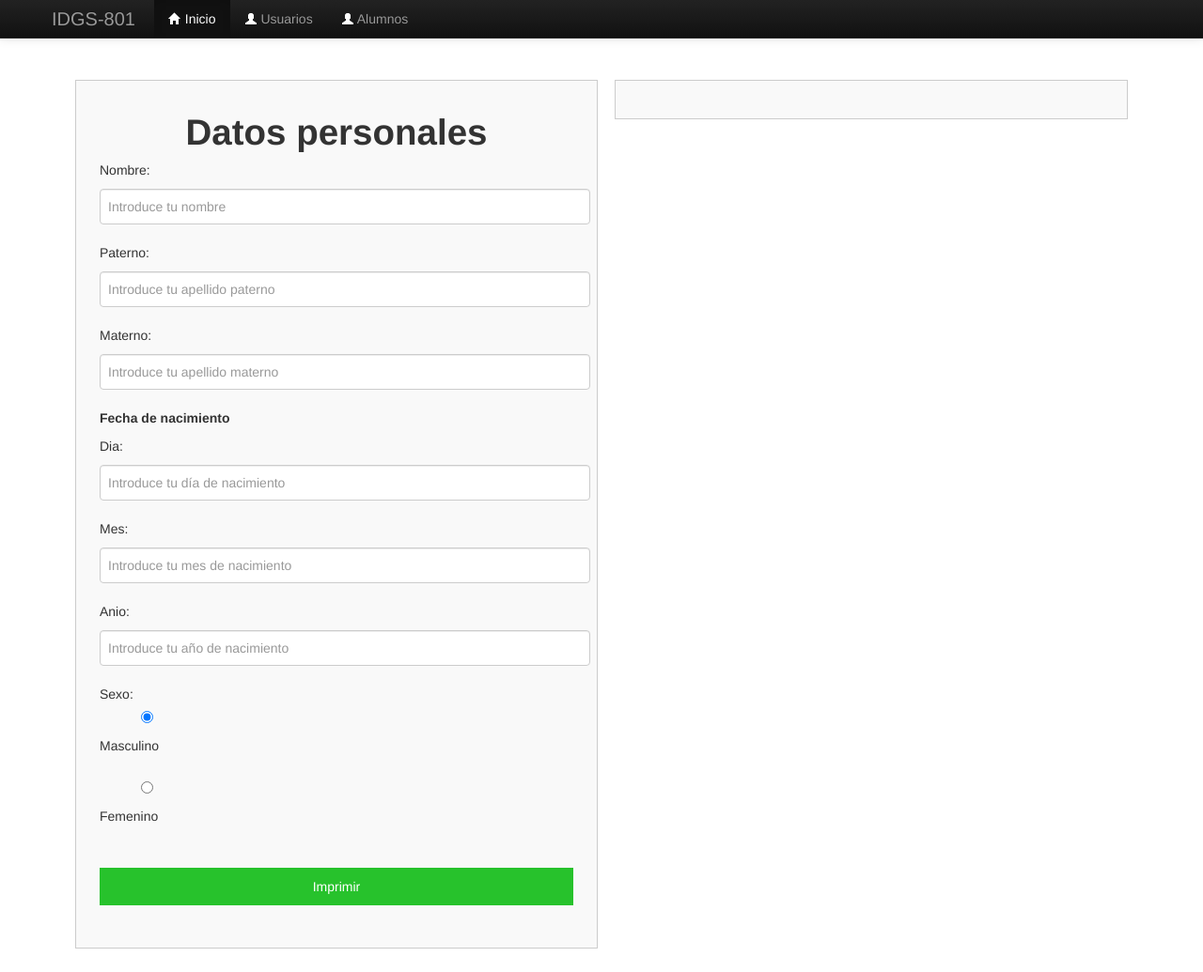
After one commit to IDGS-801-22000823/IntroFlask, a Flask app: page /zodiacos in a window 1280 px wide. The commit adds this page. Shown: the whole page at 94% size. Run offline with Flask 3, Linux system fonts and the light colour scheme; some libraries are stand-ins or nearby versions.

Commit message:
12-03-2025_zodiaco-macros

```diff
--- a/main.py
+++ b/main.py
@@ -4,6 +4,7 @@ from flask_wtf.csrf import CSRFProtect
 from datetime import datetime
 from flask import g
 from flask import flash
+import zodiaco
 
 
 app=Flask(__name__)
@@ -148,30 +149,55 @@ def cinepolis():
 
     return render_template("cinepolis.html", resultado=resultado)
 
+#ZODIACO CHINO
+@app.route("/zodiacos", methods=["GET", "POST"])
+def zodiacos():
 
-@app.route("/zodiaco", methods=["GET", "POST"])
-def zodiaco():
-    resultado = ""
+    nombre = ""
+    paterno = ""
+    materno = ""
+    edad = 0
+    signo = ""
     imagen_zodiaco = ""
-    if request.method == "POST":
-        nombre = request.form["nombre"]
-        paterno = request.form["paterno"]
-        materno = request.form["materno"]
-        dia = int(request.form["dia"])
-        mes = int(request.form["mes"])
-        ano = int(request.form["ano"])
-        #paraedad
+
+    zodiaco_clas = zodiaco.UserForm(request.form)
+
+    if request.method == "POST" and zodiaco_clas.validate():
+
+        nombre = zodiaco_clas.nombre.data
+        paterno = zodiaco_clas.paterno.data
+        materno = zodiaco_clas.materno.data
+        dia = zodiaco_clas.dia.data
+        mes = zodiaco_clas.mes.data
+        anio = zodiaco_clas.anio.data
+
+        mensaje = f"Gracias {nombre} por usar nuestra página ;3"
+        flash(mensaje)
+
+        # edad
         hoy = datetime.now()
-        fecha_nacimiento = datetime(ano, mes, dia)
+        fecha_nacimiento = datetime(anio, mes, dia)
         edad = hoy.year - fecha_nacimiento.year - ((hoy.month, hoy.day) < (fecha_nacimiento.month, fecha_nacimiento.day))
-        #signo del zodiacal
+
+        # signo zodiacal
         signos_chinos = ["mono", "gallo", "perro", "cerdo", "rata", "buey", "tigre", "conejo", "dragon", "serpiente", "caballo", "cabra"]
-        indice = ano % 12
+        indice = anio % 12
         signo = signos_chinos[indice]
-        #La respuesta de la respuesta = respuesta
+
+        # Imagen
         imagen_zodiaco = f"{signo}.jpg"
+        print(f"Signo: {signo}, Imagen: {imagen_zodiaco}")
 
-    return render_template("zodiaco.html",nombre=nombre,paterno=paterno,materno=materno,edad=edad,signo=signo,imagen_zodiaco=imagen_zodiaco)
+    return render_template(
+        "zodiacos.html",
+        form=zodiaco_clas,
+        nombre=nombre,
+        paterno=paterno,
+        materno=materno,
+        edad=edad,
+        signo=signo,
+        imagen_zodiaco=imagen_zodiaco
+    )
 
 @app.route("/Alumnos", methods = ["GET" , "POST"])
 def alumnos():
--- /dev/null
+++ b/static/css/zodiaco.css
@@ -0,0 +1,57 @@
+
+.contenedor-principal {
+    display: flex;
+    justify-content: space-between;
+    align-items: flex-start;
+    padding: 25px;
+}
+
+.formulario {
+    width: 45%;
+    padding: 25px;
+    border: 1px solid #ccc;
+    background-color: #f9f9f9;
+}
+
+.resultado {
+    width: 45%;
+    padding: 20px;
+    border: 1px solid #ccc;
+    background-color: #f9f9f9;
+    text-align: center;
+    display: flex;
+    flex-direction: column;
+    align-items: center;
+}
+
+.mi-div label {
+    margin-top: 10px;
+}
+
+.mi-div input[type="text"],
+.mi-div input[type="number"] {
+    width: 100%;
+    padding: 8px;
+    margin-top: 5px;
+    border: 1px solid #ccc;
+}
+
+.mi-div input[type="radio"]{
+    width: 20%;
+    margin-top: -3px;
+}
+
+.mi-div input[type="submit"] {
+    margin-top: 20px;
+    width: 100%;
+    padding: 10px 20px;
+    background-color: #27c22c;
+    color: white;
+    border: none;
+}
+
+.resultado img {
+    max-width: 75%;
+    height: auto;
+    margin-top: 25px;
+}
--- a/templates/_macros.html
+++ b/templates/_macros.html
@@ -4,6 +4,7 @@
 <p><input name="{{name}}" type="{{type}}" placeholder="{{placeholder}}">   </p>
 
 {%endmacro%}
+
 
 {% macro camposNuevos(field)%}
 <td>{{field.label}}</td>
@@ -18,3 +19,32 @@
 {%endif%}
 
 {% endmacro %}
+
+
+{% macro zodiaco(field=None, name="", placeholder="", type="text", value="", label="", checked=False) %}
+    {% if field %}
+        <!--Para los que se validan asi chido-->
+        <label for="{{ field.id }}">{{ field.label.text }}:</label>
+        <p>
+            {{ field(placeholder=placeholder, **kwargs) | safe }}
+            {% if field.errors %}
+                <ul>
+                    {% for error in field.errors %}
+                        <li style="color: red;">{{ error }}</li>
+                    {% endfor %}
+                </ul>
+            {% endif %}
+        </p>
+    {% else %}
+        <!--Para los que no se validan asi chido-->
+        {% if type == "radio" %}
+            <input type="radio" id="{{ name }}_{{ value }}" name="{{ name }}" value="{{ value }}" {% if checked %}checked{% endif %}>
+            <label for="{{ name }}_{{ value }}">{{ label }}</label><br>
+        {% else %}
+            <label for="{{ name }}">{{ label if label else name }}:</label>
+            <p>
+                <input name="{{ name }}" type="{{ type }}" placeholder="{{ placeholder }}">
+            </p>
+        {% endif %}
+    {% endif %}
+{% endmacro %}
--- /dev/null
+++ b/templates/zodiacos.html
@@ -0,0 +1,51 @@
+{% extends "layout2.html" %}
+
+{% block content %}
+
+{% import "_macros.html" as macro %}
+
+<link rel="stylesheet" href="../static/css/zodiaco.css">
+
+<div class="contenedor-principal">
+
+    <div class="formulario">
+        <form action="/zodiacos" method="post" novalidate>
+
+            {{form.csrf_token}}
+            <input type="hidden" name="csrf_token" value="{{csrf_token()}}"/>
+
+            <div class="mi-div">
+                <h1 style="text-align: center;" >Datos personales</h1>
+
+                {{ macro.zodiaco(field=form.nombre, placeholder="Introduce tu nombre") }}
+                {{ macro.zodiaco(field=form.paterno, placeholder="Introduce tu apellido paterno") }}
+                {{ macro.zodiaco(field=form.materno, placeholder="Introduce tu apellido materno") }}
+                <h5>Fecha de nacimiento</h5>
+                {{ macro.zodiaco(field=form.dia, placeholder="Introduce tu día de nacimiento", type="number") }}
+                {{ macro.zodiaco(field=form.mes, placeholder="Introduce tu mes de nacimiento", type="number") }}
+                {{ macro.zodiaco(field=form.anio, placeholder="Introduce tu año de nacimiento", type="number") }}
+
+                <label for="sexo">Sexo:</label>
+                {{ macro.zodiaco(name="sexo", label="Masculino", value="masculino", type="radio", checked=True) }}
+                {{ macro.zodiaco(name="sexo", label="Femenino", value="femenino", type="radio") }}
+                <!--<input type="radio" id="masculino" name="sexo" value="masculino"> Masculino <br>
+                <input type="radio" id="femenino" name="sexo" value="femenino" checked> Femenino-->
+
+                <input type="submit" value="Imprimir">
+            </div>
+        </form>
+    </div>
+
+
+    <div class="resultado">
+        {% if nombre and paterno and materno and edad and signo %}
+        <h2>Hola {{ nombre }} {{ paterno }} {{ materno }}</h2>
+        <h3>Tienes {{ edad }} años</h3>
+        <h3>Tu signo zodiacal es {{ signo }}</h3>
+        {% if imagen_zodiaco %}
+        <img src="{{ url_for('static', filename='img/' + imagen_zodiaco) }}" alt="{{ signo }}">
+        {% endif %}
+        {% endif %}
+    </div>
+</div>
+{% endblock %}
--- /dev/null
+++ b/zodiaco.py
@@ -0,0 +1,24 @@
+from wtforms import Form
+from wtforms import StringField, PasswordField, EmailField, BooleanField, IntegerField,SubmitField
+from wtforms import validators
+
+class UserForm(Form):
+
+    nombre = StringField("Nombre",[
+        validators.DataRequired(message="El campo de nombre es requerido")
+    ])
+    paterno = StringField("Paterno",[
+        validators.DataRequired(message="El campo de apellido paterno es requerido")
+    ])
+    materno = StringField("Materno",[
+        validators.DataRequired(message="El campo de apellido materno es requerido")
+    ])
+    dia = IntegerField("Dia",[
+        validators.DataRequired(message="El campo de dia es requerido")
+    ])
+    mes = IntegerField("Mes",[
+        validators.DataRequired(message="El campo de mes es requerido")
+    ])
+    anio = IntegerField("Anio",[
+        validators.DataRequired(message="El campo de año es requerido")
+    ])
```
Also changed, not shown: templates/zodiaco.html (deleted, +0 -108 lines).
